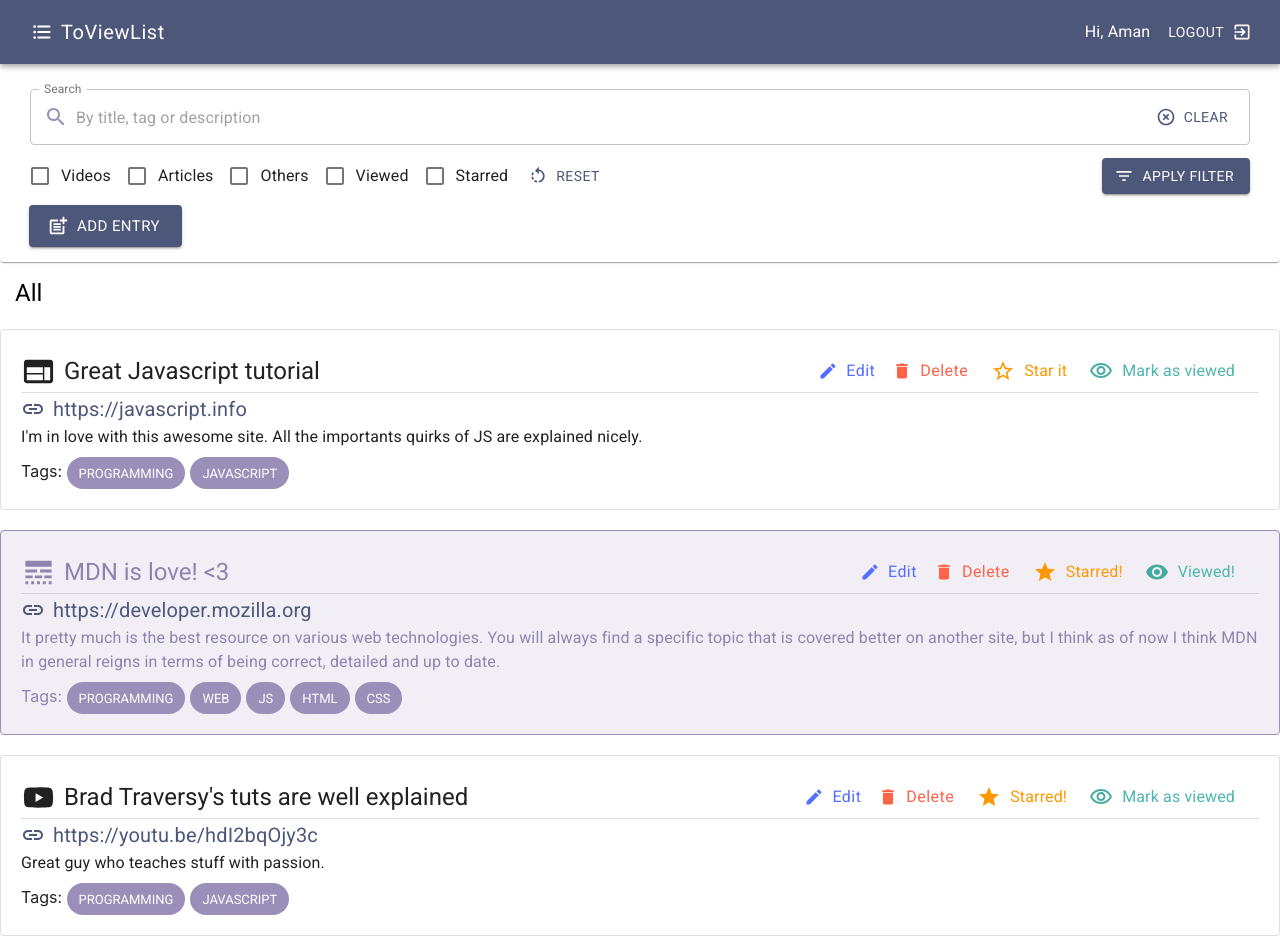
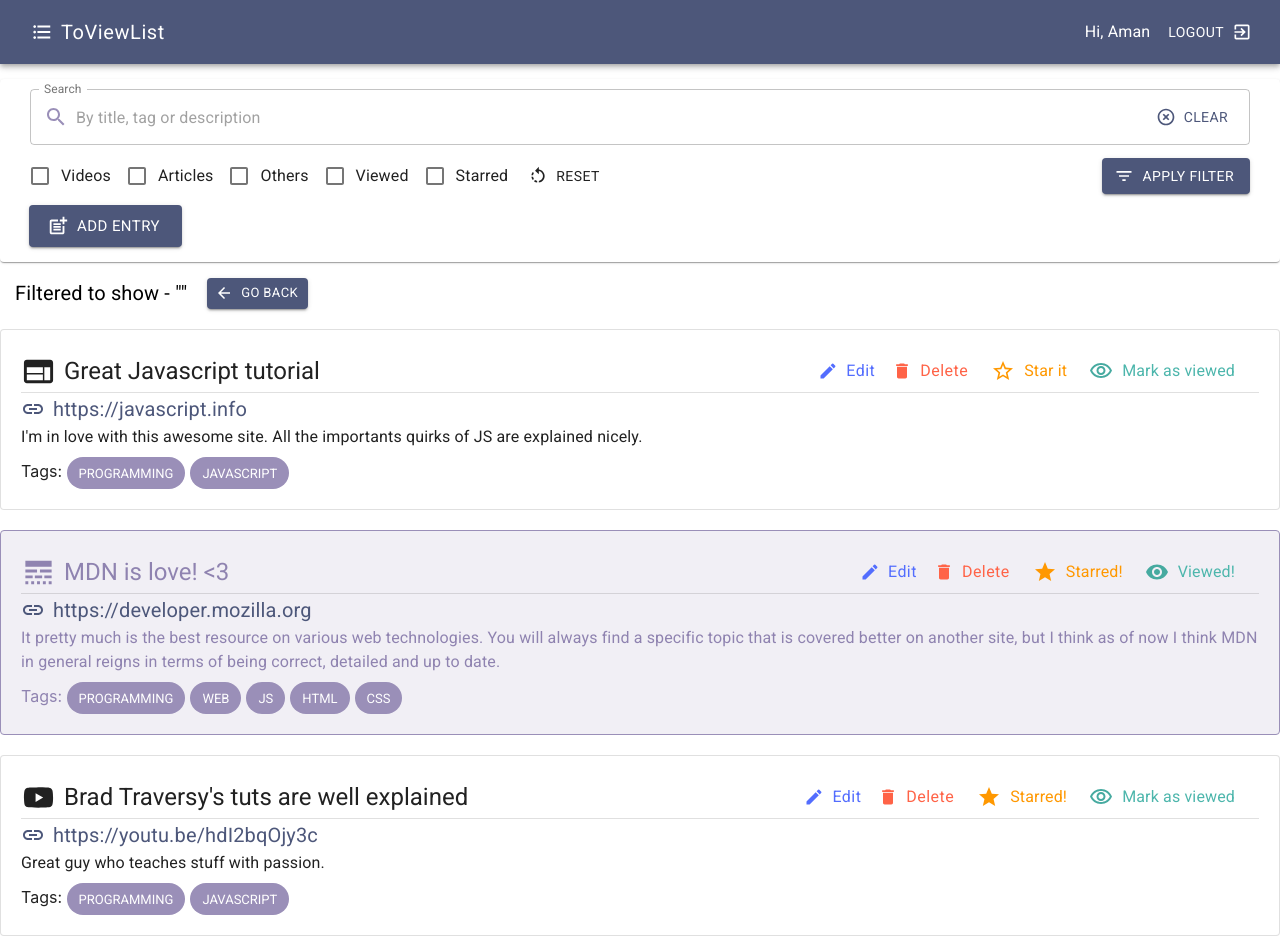
Before and after one commit to amand33p/to-view-list, a React (Create React App) app in the folder client/: page / in a window 1280 px wide. Both pictures are taken after a click on the button "APPLY FILTER". Built offline with nearby package versions, Linux system fonts and the light colour scheme.

Commit message:
added back button for filters

```diff
--- a/client/src/components/EntriesDisplay.js
+++ b/client/src/components/EntriesDisplay.js
@@ -1,20 +1,32 @@
 import React from 'react';
 import { useStateValue } from '../context/entry/entryState';
 import Card from './Card';
+import {
+  resetTagFilter,
+  resetFilter,
+  clearSearch,
+} from '../context/entry/entryReducer';
 
-import { Typography } from '@material-ui/core';
+import { Typography, Button } from '@material-ui/core';
 import { makeStyles } from '@material-ui/core/styles';
+import ArrowBackIcon from '@material-ui/icons/ArrowBack';
 
 const useStyles = makeStyles((theme) => ({
   root: {
     padding: 15,
     paddingBottom: 0,
   },
+  actionBar: {
+    display: 'flex',
+    alignItems: 'center',
+  },
+  goBackButton: {
+    marginLeft: 20,
+  },
 }));
 
 const EntriesDisplay = () => {
-  const [{ entries, filter, search, tag }] = useStateValue();
-
+  const [{ entries, filter, search, tag }, dispatch] = useStateValue();
   const classes = useStyles();
 
   let entriesArray = search
@@ -73,12 +85,61 @@
     return filteredArray;
   };
 
-  const visibleEntries = 'All';
+  let currentFilterArray = [];
+
+  const currentFilter = () => {
+    for (const key in filter) {
+      if (filter[key] === true) {
+        currentFilterArray.push(key);
+      }
+    }
+    return currentFilterArray;
+  };
+
+  const visibleEntries = filter
+    ? `Filtered to show - "${currentFilter().join(', ')}"`
+    : search
+    ? `Showing results for - searched "${search}"`
+    : tag
+    ? `Filtered by tag - "${tag.toLowerCase()}"`
+    : null;
+
+  const handleTagReset = () => {
+    dispatch(resetTagFilter());
+  };
+
+  const handleFilterReset = () => {
+    dispatch(resetFilter());
+  };
+
+  const handleSearchReset = () => {
+    dispatch(clearSearch());
+  };
 
   return (
     <div>
       <div className={classes.root}>
-        <Typography variant="h5">{visibleEntries}</Typography>
+        <div className={classes.actionBar}>
+          <Typography variant="h6">{visibleEntries}</Typography>
+          {tag || filter || search ? (
+            <Button
+              onClick={
+                tag
+                  ? handleTagReset
+                  : filter
+                  ? handleFilterReset
+                  : handleSearchReset
+              }
+              startIcon={<ArrowBackIcon />}
+              className={classes.goBackButton}
+              variant="contained"
+              size="small"
+              color="primary"
+            >
+              Go Back
+            </Button>
+          ) : null}
+        </div>
       </div>
       {filterEntries().map((entry) => (
         <Card key={entry.id} entry={entry} />
--- a/client/src/components/Filter.js
+++ b/client/src/components/Filter.js
@@ -127,11 +127,7 @@
           }
           label="Starred"
         />
-        <Button
-          onClick={handleUncheck}
-          startIcon={<RotateLeftIcon />}
-          color="primary"
-        >
+        <Button onClick={handleUncheck} startIcon={<RotateLeftIcon />}>
           Reset
         </Button>
       </FormGroup>
--- a/client/src/context/entry/entryReducer.js
+++ b/client/src/context/entry/entryReducer.js
@@ -24,6 +24,11 @@
       return {
         ...state,
         tag: action.payload,
+      };
+    case 'RESET_TAG_FILTER':
+      return {
+        ...state,
+        tag: null,
       };
     default:
       return state;
@@ -63,4 +68,10 @@
   };
 };
 
+export const resetTagFilter = () => {
+  return {
+    type: 'RESET_TAG_FILTER',
+  };
+};
+
 export default entryReducer;
```
